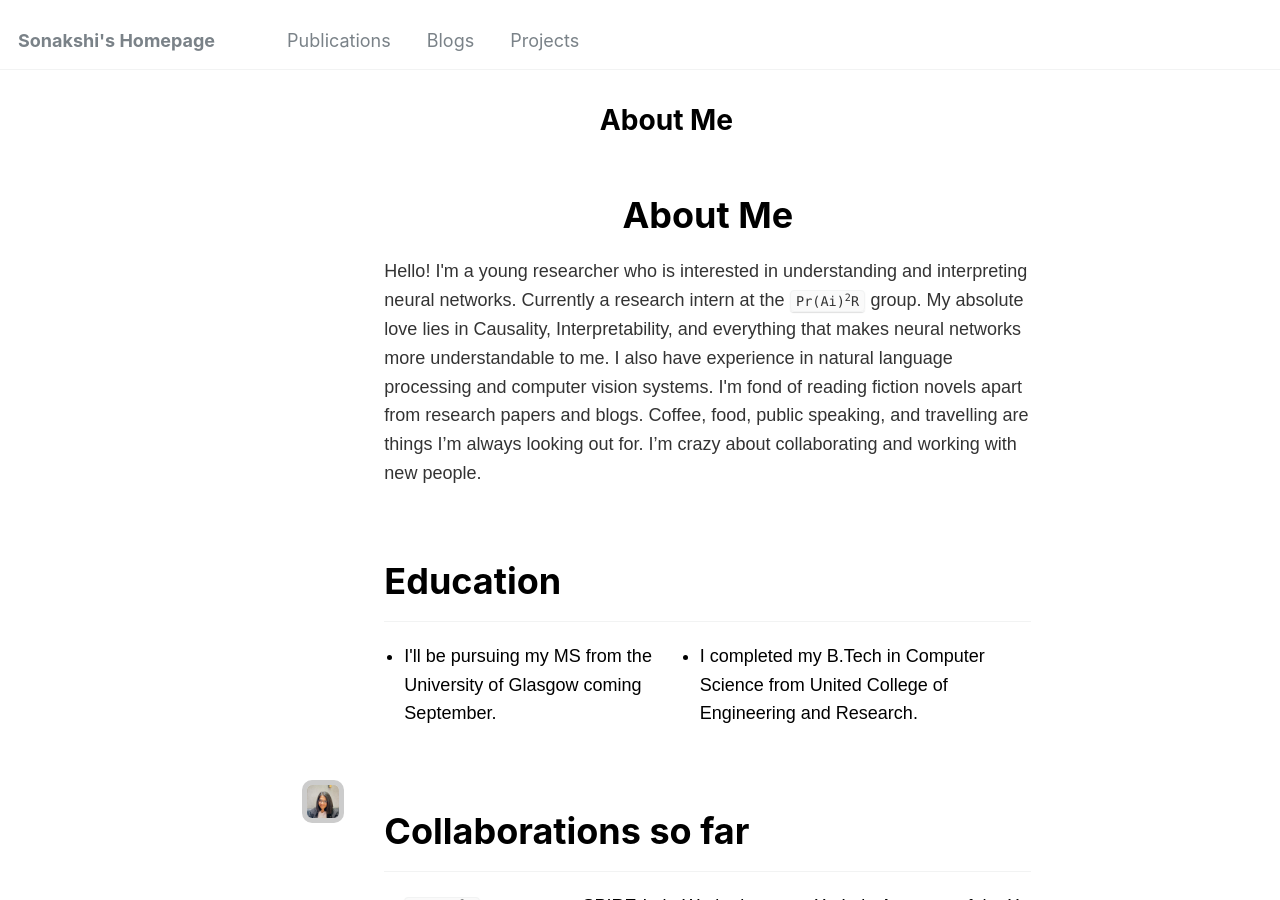
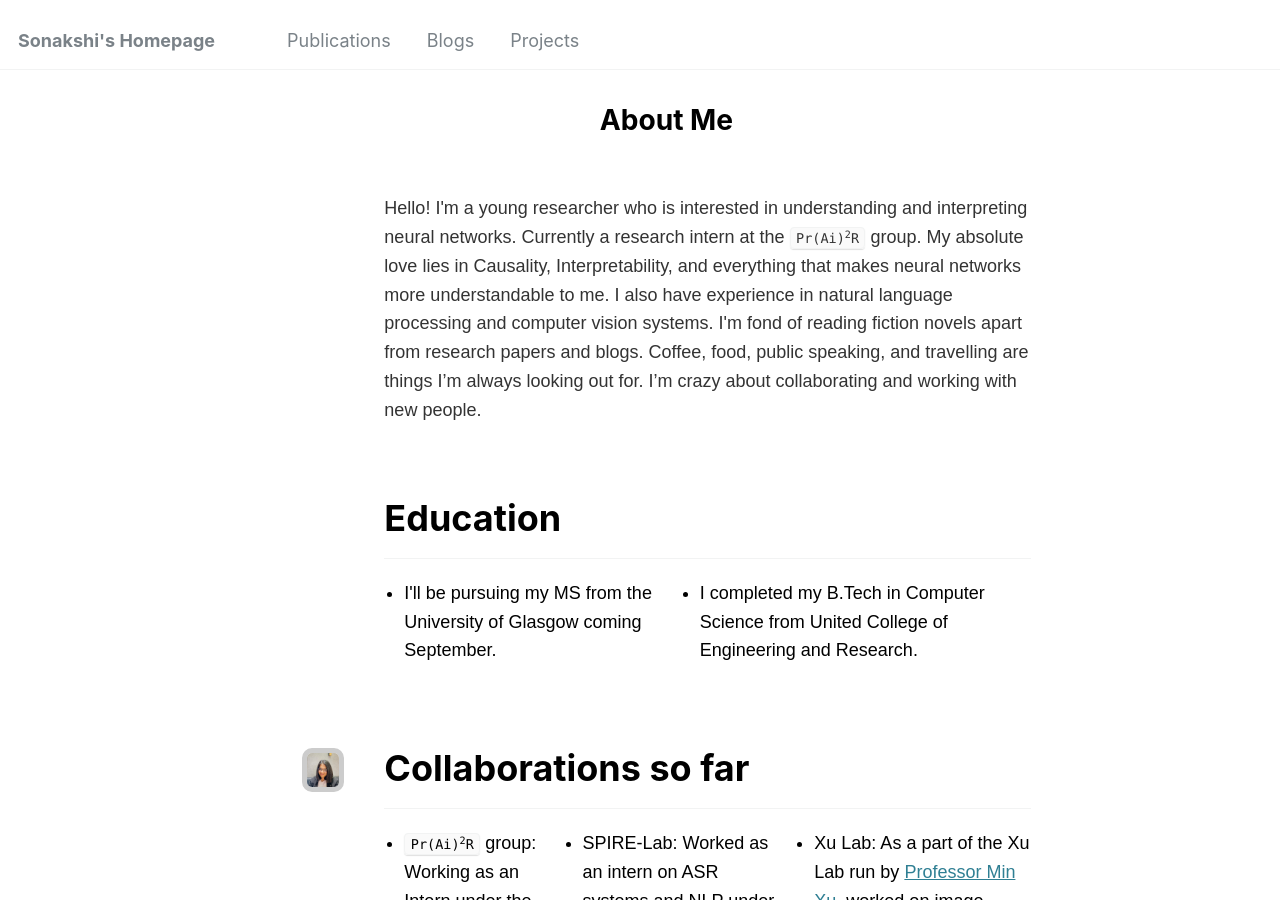
Before and after one commit to SonakshiChauhan/Sonakshi.github.io, a Jekyll site: the page built from _pages/about.md, in a window 1280 px wide and 900 px high. Built offline with Jekyll 4.4.1, drawn with Linux system fonts in a browser that asks for light colours.

Commit message:
Update about.md

```diff
--- a/_pages/about.md
+++ b/_pages/about.md
@@ -12,7 +12,6 @@ author_profile: false
 
     <!-- About Description -->
     <div class="about-text">
-      <h1>About Me</h1>
       <p>Hello! I'm a young researcher who is interested in understanding and interpreting neural networks. Currently a research intern at the <code>Pr(Ai)<sup>2</sup>R</code> group. My absolute love lies in Causality, Interpretability, and everything that makes neural networks more understandable to me. I also have experience in natural language processing and computer vision systems. I'm fond of reading fiction novels apart from research papers and blogs. Coffee, food, public speaking, and travelling are things I’m always looking out for. I’m crazy about collaborating and working with new people.</p>
 
       <h2>Education</h2>
```
